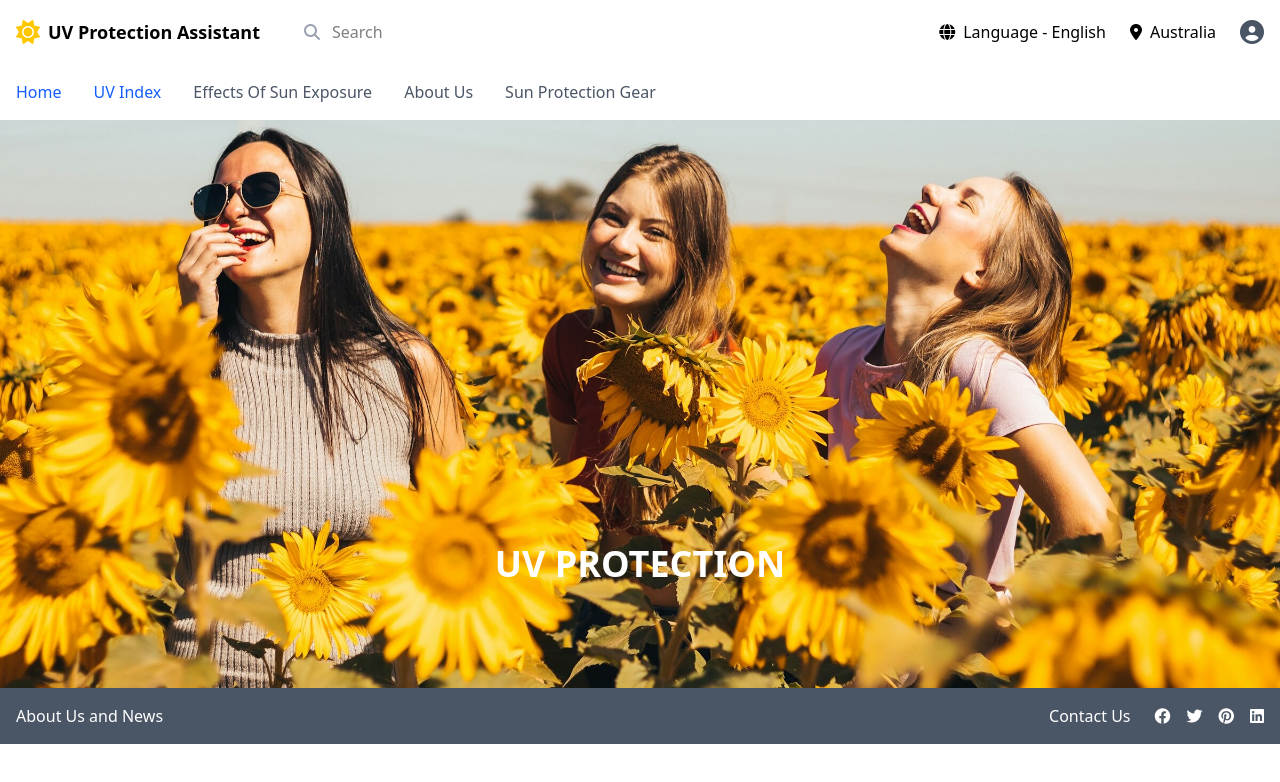
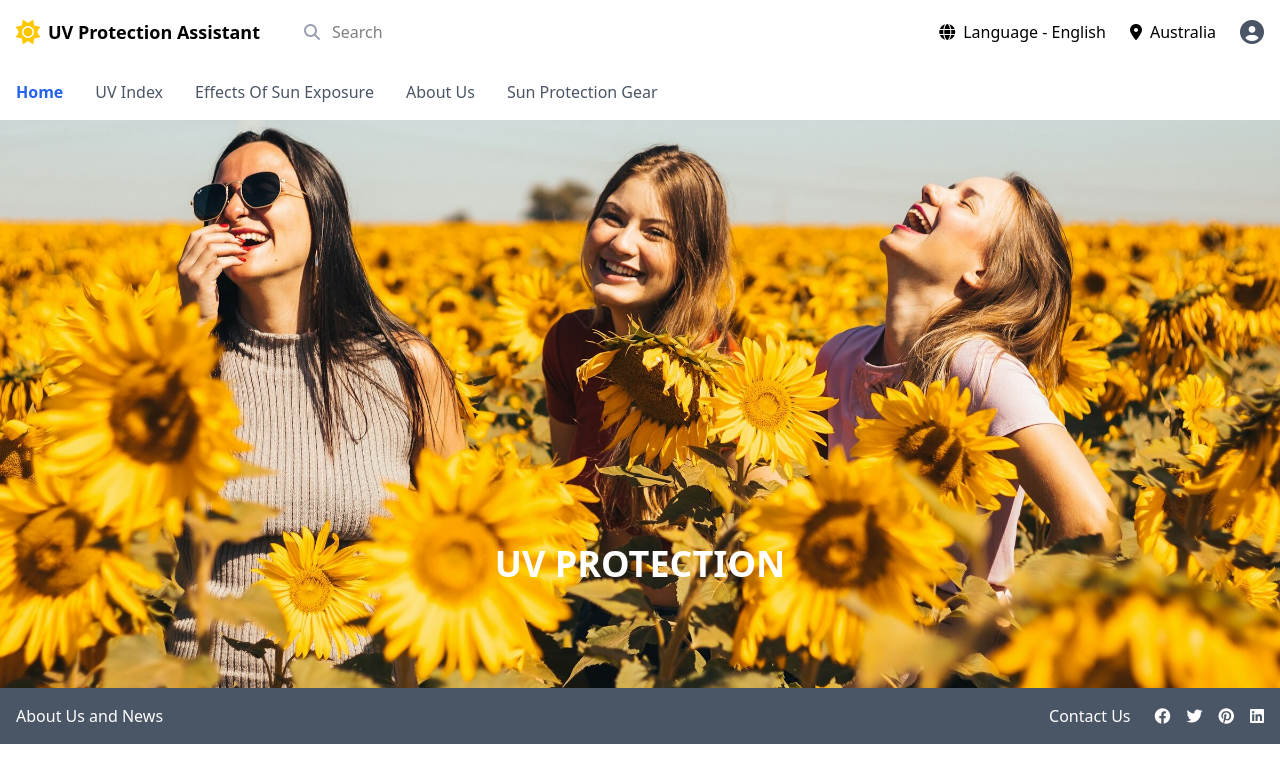
Before and after one commit to happylifeeveryday/UVassistant, a Vue app: page / in a window 1280 px wide. Shown: the top 782 px of the page. Built offline with nearby package versions, Linux system fonts and the light colour scheme; no server answers.

Commit message:
Fix bug in nav bar.

```diff
--- a/src/components/Header.vue
+++ b/src/components/Header.vue
@@ -34,8 +34,8 @@
           </div>
 
           <nav class="flex space-x-8 py-4">
-          <router-link to="/" class="text-blue-600 font-medium">Home</router-link>
-          <router-link to="/ViewUVIndex" class="text-blue-600 font-medium">UV Index</router-link>
+          <router-link to="/" class="text-gray-600 font-medium">Home</router-link>
+          <router-link to="/ViewUVIndex" class="text-gray-600 font-medium">UV Index</router-link>
           <router-link to="/EffectsOfSunExposure" class="text-gray-600 hover:text-gray-900">Effects Of Sun Exposure</router-link>
           <router-link to="/about" class="text-gray-600 hover:text-gray-900">About Us</router-link>
           <router-link to="/sun-protection-gear" class="text-gray-600 hover:text-gray-900">Sun Protection Gear</router-link>
@@ -45,7 +45,7 @@
     <!-- </div> -->
   </template>
 
-  <script lang="ts" setup>
+  <script setup>
 
   </script>
 
@@ -58,4 +58,9 @@
   input[type="number"] {
     -moz-appearance: textfield;
   }
+
+  .router-link-active {
+  color: #2563eb; /* 例如蓝色 */
+  font-weight: 600;
+}
   </style>
```
